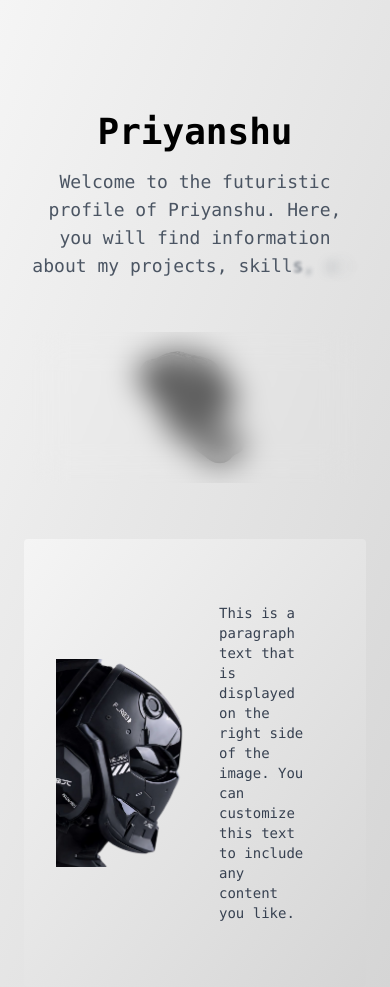
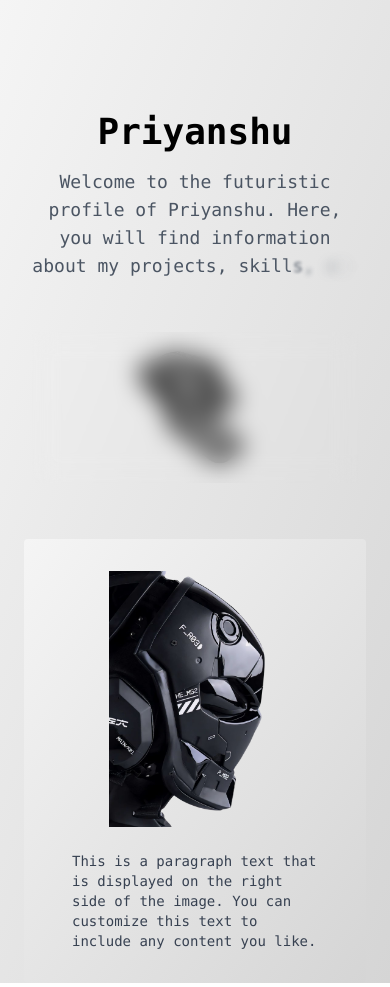
Before and after one commit to Priyansxu/Website, a Next.js app: page / in a window 390 px wide. Built offline with nearby package versions, Linux system fonts and the light colour scheme.

Commit message:
Update index.js

```diff
--- a/pages/index.js
+++ b/pages/index.js
@@ -55,7 +55,7 @@ export default function Page() {
             ))}
           </motion.p>
           <div className="flex justify-center items-center relative mt-6">
-            <div className="absolute inset-0 backdrop-blur-lg py-8 z-20"></div>
+            <div className="absolute inset-0 backdrop-blur-md p-6 z-20"></div>
             <Image
               src={ElementX}
               alt="Element"
@@ -66,9 +66,8 @@ export default function Page() {
           </div>
         </section>
         <section className="mt-6 mx-6">
-          <div className="rounded bg-gradient-to-br from-[#f5f5f5] to-[#d5d5d5] flex items-center justify-center p-8">
-            <div className="flex w-full max-w-4xl h-96">
-              <div className="relative w-1/2 h-full">
+          <div className="rounded bg-gradient-to-br from-[#f5f5f5] to-[#d5d5d5] flex flex-col lg:flex-row items-center justify-center p-8">
+            <div className="relative w-full lg:w-1/2 h-64 lg:h-full">
               <Image
                 src={Helmet}
                 alt="Helmet"
@@ -76,11 +75,10 @@ export default function Page() {
                 objectFit="contain"
               />
             </div>
-              <div className="w-1/2 flex items-center justify-center">
-                <p className="text-sm text-gray-700 mx-6">
+            <div className="w-full lg:w-1/2 flex items-center justify-center mt-6 lg:mt-0">
+              <p className="text-sm text-gray-700 mx-4">
                 This is a paragraph text that is displayed on the right side of the image. You can customize this text to include any content you like.
               </p>
-              </div>
             </div>
           </div>
         </section>
```
Lines whose indentation alone changed are shown as unchanged.
